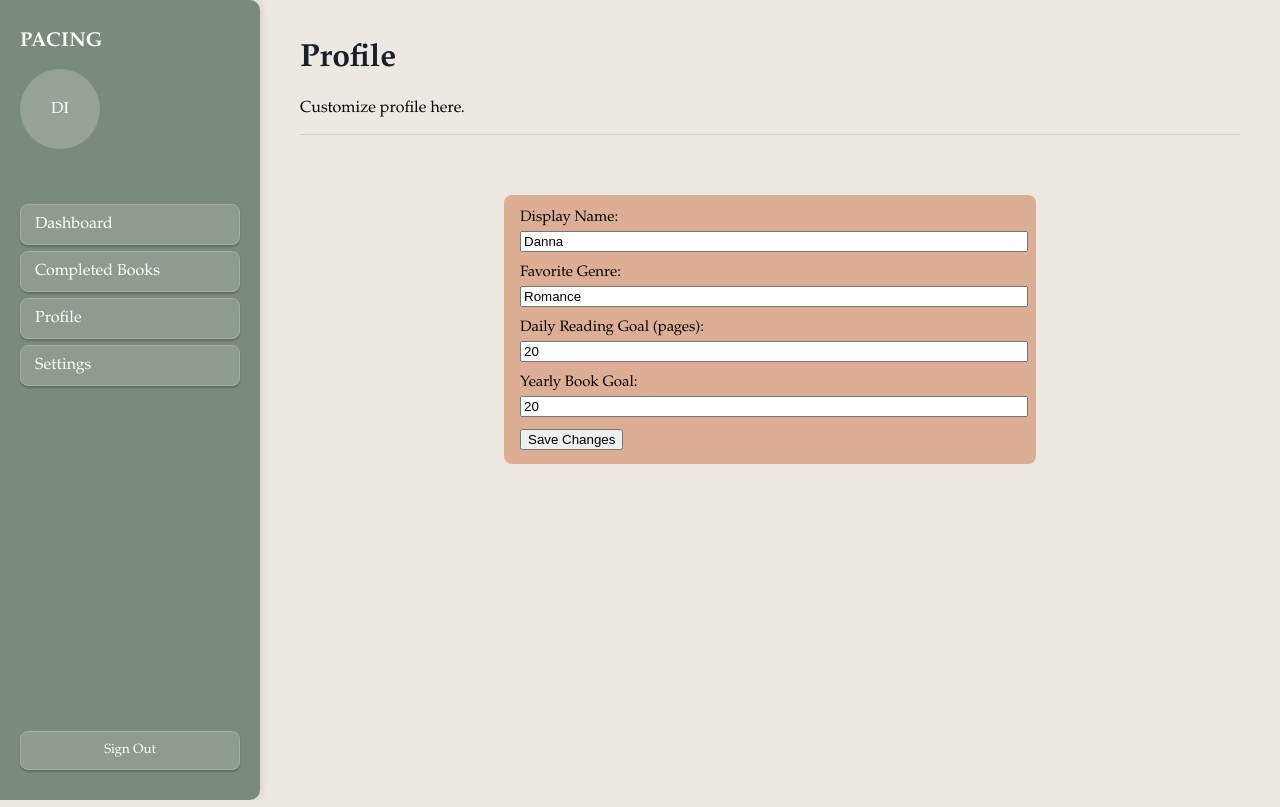
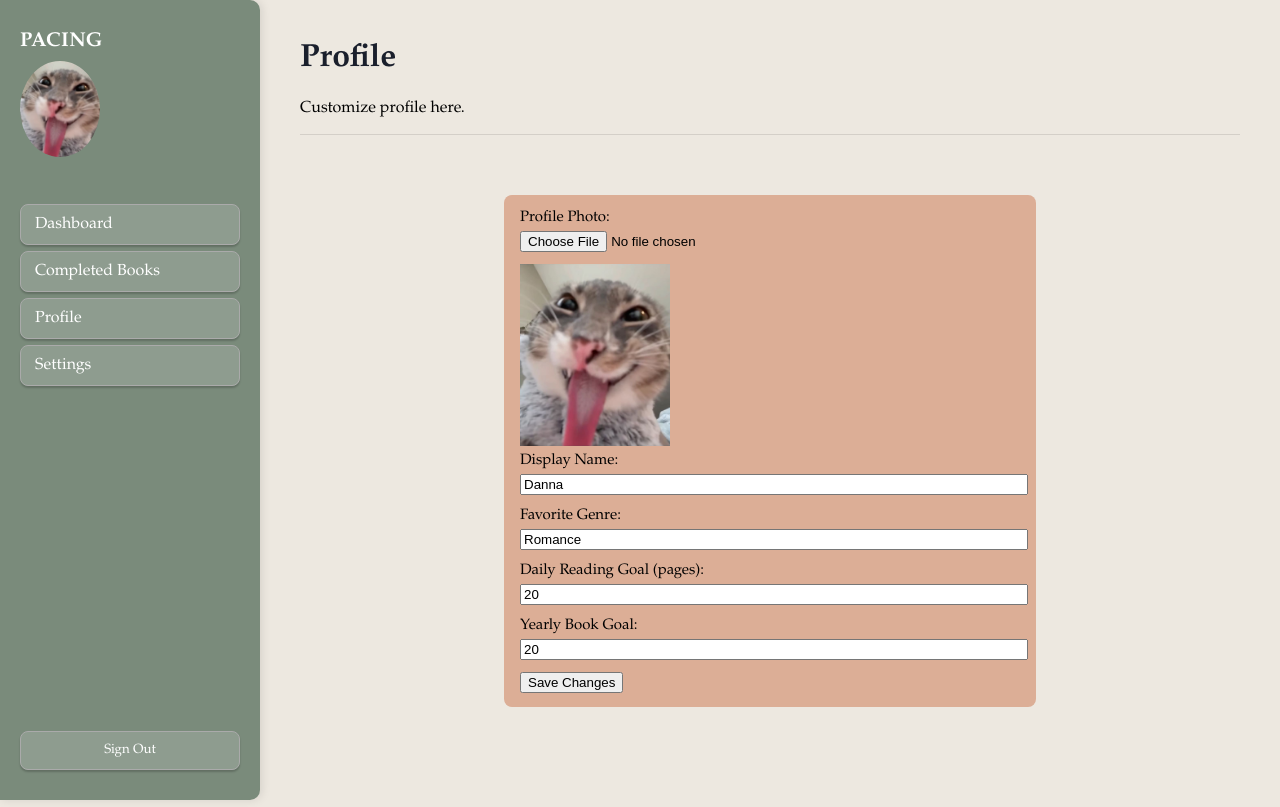
Before and after one commit to d1niguez/Pacing-Booktracker, a Flask app: page /profile in a window 1280 px wide. Run offline with Flask 3, Linux system fonts and the light colour scheme; a user stored in the database is signed in.

Commit message:
Added profile photo feature.

```diff
--- a/app.py
+++ b/app.py
@@ -1,14 +1,19 @@
-from flask import Flask, render_template, request, redirect, url_for, flash
+import os
+
+from flask import Flask, render_template, request, redirect, url_for, flash, send_from_directory
 from flask_sqlalchemy import SQLAlchemy
 from datetime import datetime
 from flask_login import LoginManager, UserMixin, login_user, logout_user,login_required,current_user
 from werkzeug.security import generate_password_hash,check_password_hash
+from werkzeug.utils import secure_filename
 from datetime import date
-
 
 app = Flask(__name__)
 app.config['SQLALCHEMY_DATABASE_URI'] = 'sqlite:///books.db'
 app.config['SECRET_KEY']='your-secret-key-here'
+
+app.config['UPLOAD_FOLDER'] = 'uploads'
+app.config['MAX_CONTENT_LENGTH'] = 2* 1024 * 1024 #2MB LIMIT
 
 
 db = SQLAlchemy(app)
@@ -29,6 +34,11 @@ class Book(db.Model):
                 pages_left = self.total_pages - self.current_page
                 return round(pages_left/daily_pace)
 
+@app.route('/uploads/<filename>')
+def uploaded_file(filename):
+     return send_from_directory(app.config['UPLOAD_FOLDER'],filename)
+
+
 class User(db.Model,UserMixin):
      id = db.Column(db.Integer,primary_key = True)
      email = db.Column(db.String(200),unique=True, nullable = False)
@@ -44,6 +54,9 @@ class User(db.Model,UserMixin):
      pages_read_today = db.Column(db.Integer, default = 0)
      last_reset = db.Column(db.Date, default=None)
 
+     profile_photo = db.Column(db.String(300),default = 'default.png')
+
+
 @app.route('/profile', methods = ['GET','POST'])
 @login_required
 def profile():
@@ -53,6 +66,13 @@ def profile():
           current_user.daily_goal = int(request.form.get('daily_goal', 0))
           current_user.yearly_goal = int(request.form.get('yearly_goal',0))
 
+          if 'profile_photo' in request.files:
+               file = request.files ['profile_photo']
+               if file.filename != "":
+                    filename = secure_filename(file.filename)
+                    filepath = os.path.join(app.config['UPLOAD_FOLDER'],filename)
+                    file.save(filepath)
+                    current_user.profile_photo = filename
           db.session.commit()
           flash('Profile updated successfully!')
           return redirect(url_for('profile'))
--- a/templates/dashboard.html
+++ b/templates/dashboard.html
@@ -16,7 +16,9 @@
 <aside class="sidebar">
     <h2>Pacing</h2>
     <div class = 'profile-section'>
-        <div class = 'profile-avatar'> DI </div>
+        <div class = 'profile-avatar'>
+            <img src="/uploads/{{ current_user.profile_photo }}" width="80" style="border-radius: 50%;">
+</div>
         <p>{{current_user.display_name}}</p>
     </div>
 
--- a/templates/profile.html
+++ b/templates/profile.html
@@ -13,7 +13,9 @@
 <aside class="sidebar">
     <h2>Pacing</h2>
     <div class="profile-section">
-        <div class="profile-avatar"> DI </div>
+        <div class="profile-avatar">
+            <img src="/uploads/{{ user.profile_photo }}" width="80" style="border-radius: 50%;">
+            </div>
         <p>{{display_name}}</p>
     </div>
 
@@ -39,7 +41,11 @@
 
         <div class="add-book-form">
 
-<form method="POST">
+<form method = 'POST' enctype = 'multipart/form-data'>
+    <label> Profile Photo:</label>
+    <input type = 'file' name = 'profile_photo'>
+    <img src="/uploads/{{ user.profile_photo }}" width="150">
+
     <label>Display Name:</label>
     <input type="text" name="display_name" value="{{ user.display_name or '' }}">
 
```
Also changed, not shown: instance/books.db, uploads/6686ae04340f0125502a1fc08bf482da.jpg (added), uploads/default.png (added).
